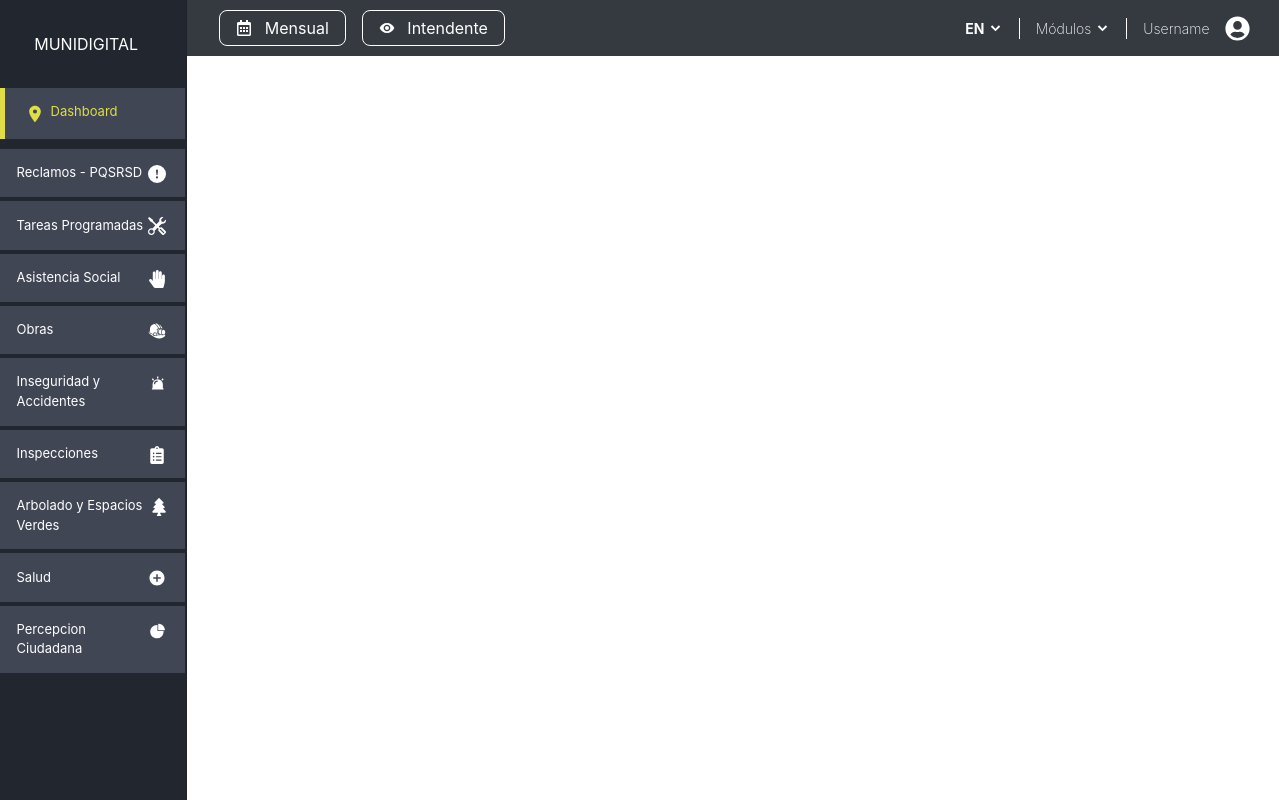
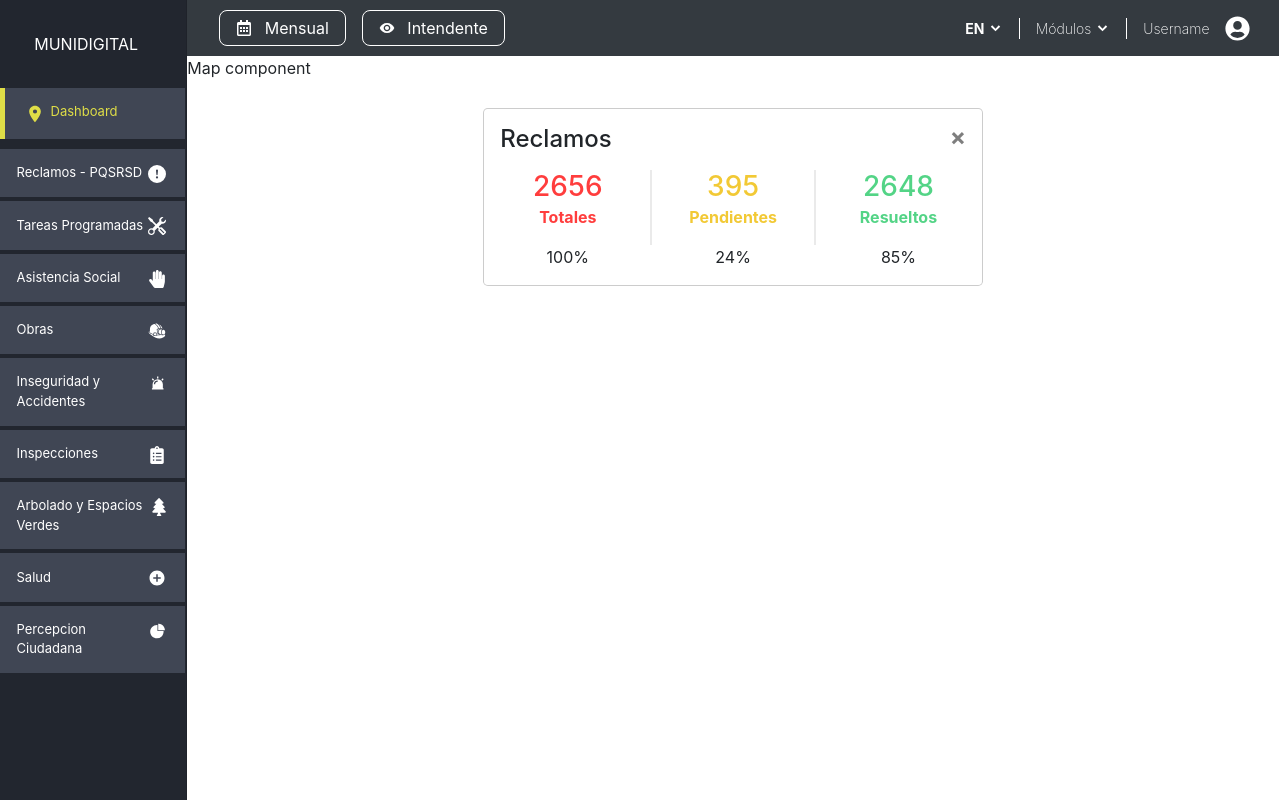
Before and after one commit to Andrefer25/muniDigital, a React (Create React App) app: page / in a window 1280 px wide. Built offline with nearby package versions, Linux system fonts and the light colour scheme; the HTML template or start-up script is replaced by a standard one.

Commit message:
Card component

```diff
--- a/src/assets/css/styles.css
+++ b/src/assets/css/styles.css
@@ -122,3 +122,42 @@ body {
     margin: -1em 0 2em 1em;
     text-align: center;
 }
+
+.modal-header {
+    border-bottom: none !important;
+}
+
+.centeredCol {
+    text-align: center;
+
+}
+
+.borderedCol {
+    border-left:  2px solid  rgba(150, 150, 150, 0.2);
+    border-right:  2px solid rgba(150, 150, 150, 0.2);
+
+}
+
+.redCol{
+    color: rgb(255, 61, 61);
+    font-weight: bolder;
+
+}
+
+.yellowCol{
+    color: rgb(242, 201, 53);
+    font-weight: bolder;
+}
+
+.greenCol{
+    color: rgb(83, 212, 134);
+    font-weight: bolder;
+}
+
+h3{
+    margin-bottom: 1px !important;
+}
+
+.cardRow {
+    margin-top: -1.5em;
+}
--- a/src/components/dashboard/index.js
+++ b/src/components/dashboard/index.js
@@ -3,6 +3,7 @@ import { Row, Col } from "react-bootstrap";
 import Sidebar from "./sidebar";
 import NavBar from "./navbar";
 import "../../assets/css/styles.css";
+import Map from "./map";
 
 const Dashboard = (props) => {
   return (
@@ -14,6 +15,7 @@ const Dashboard = (props) => {
             <Col xs={10} id="page-content-wrapper">
             <NavBar />
             {/* Componente del mapa y las cards */}
+            <Map/>
             </Col>
         </Row>
     </>
--- /dev/null
+++ b/src/components/dashboard/map/cardInfo/index.js
@@ -0,0 +1,74 @@
+import React from "react";
+import Card from 'react-bootstrap/Card';
+import Modal from 'react-bootstrap/Modal';
+import Button from 'react-bootstrap/Button';
+import { Row, Col } from "react-bootstrap";
+
+
+export const CardReclamos = () => {
+
+    return (
+        <div>
+            <Modal.Dialog>
+                <Modal.Header closeButton>
+                    <h4>Reclamos</h4>
+                </Modal.Header>
+                <Modal.Body>
+                    <Row className="cardRow">
+                        <Col md={4} className="centeredCol redCol" >
+                            <h3>2656</h3>
+                            <p>Totales</p>
+                        </Col>
+                        <Col md={4} className="centeredCol borderedCol yellowCol" >
+                            <h3>395</h3>
+                            <p>Pendientes</p>
+                        </Col>
+                        <Col md={4} className="centeredCol greenCol " >
+                            <h3>2648</h3>
+                            <p>Resueltos</p>
+                        </Col>
+
+                    </Row>
+
+                    <Row>
+                    <Col md={4} className="centeredCol">
+                        100%
+
+
+                    </Col>
+                    <Col md={4} className="centeredCol">
+                        24%
+
+                    </Col>
+                    <Col md={4} className="centeredCol">
+                        85%
+
+                    </Col>
+
+
+
+                    </Row>
+
+                </Modal.Body>
+            </Modal.Dialog>
+        </div>
+    );
+}
+
+const CardTareas = () => {
+
+    return (
+        <div>
+            card component
+        </div>
+    );
+}
+
+const CardAsistenciaSocial = () => {
+
+    return (
+        <div>
+            card component
+        </div>
+    );
+}
--- /dev/null
+++ b/src/components/dashboard/map/index.js
@@ -0,0 +1,16 @@
+import React from "react";
+import {CardReclamos} from "./cardInfo";
+
+const Map = () => {
+
+    return(
+        <div>
+            Map component
+            <CardReclamos>
+
+            </CardReclamos>
+        </div>
+    );
+}
+
+export default Map;
```
